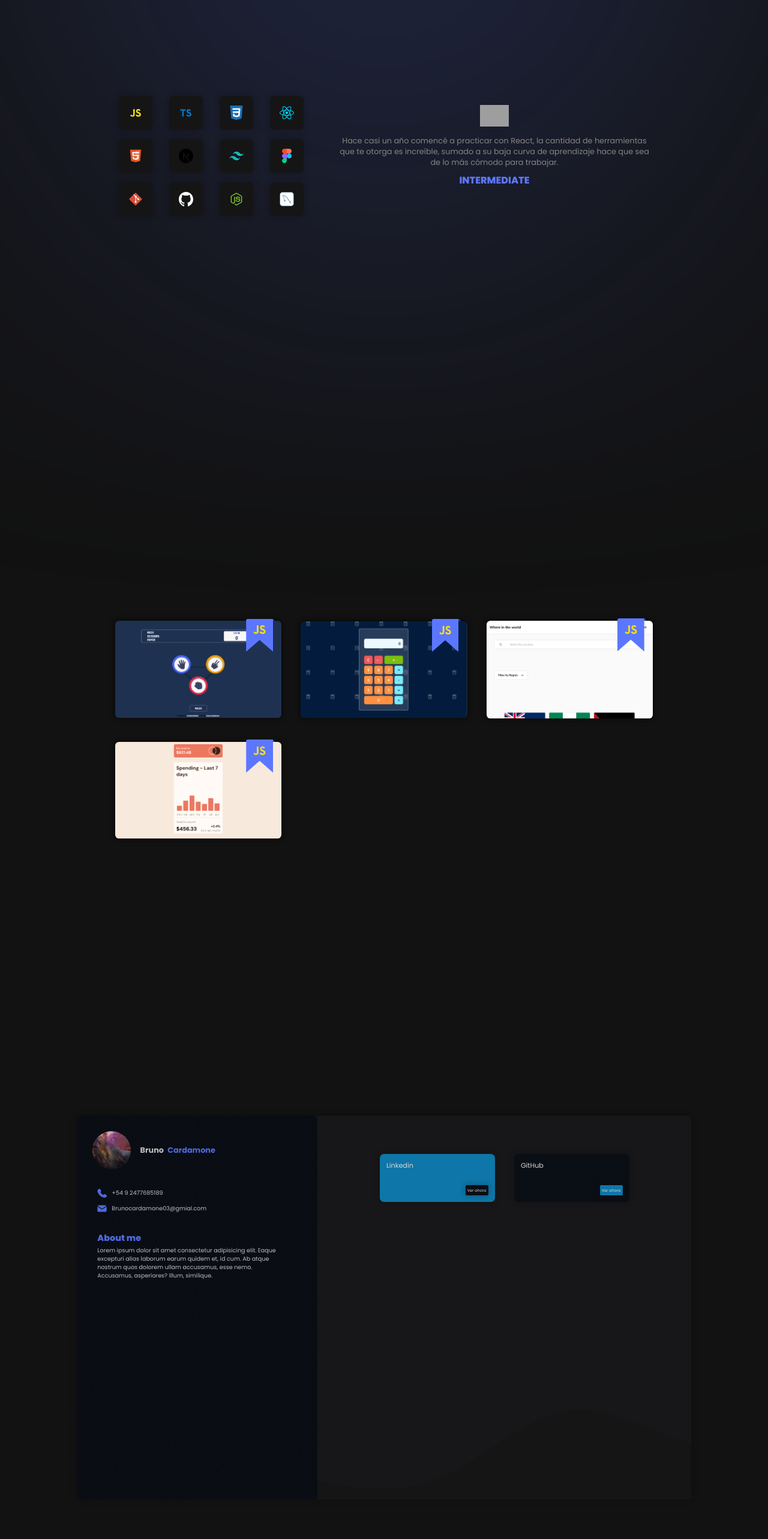
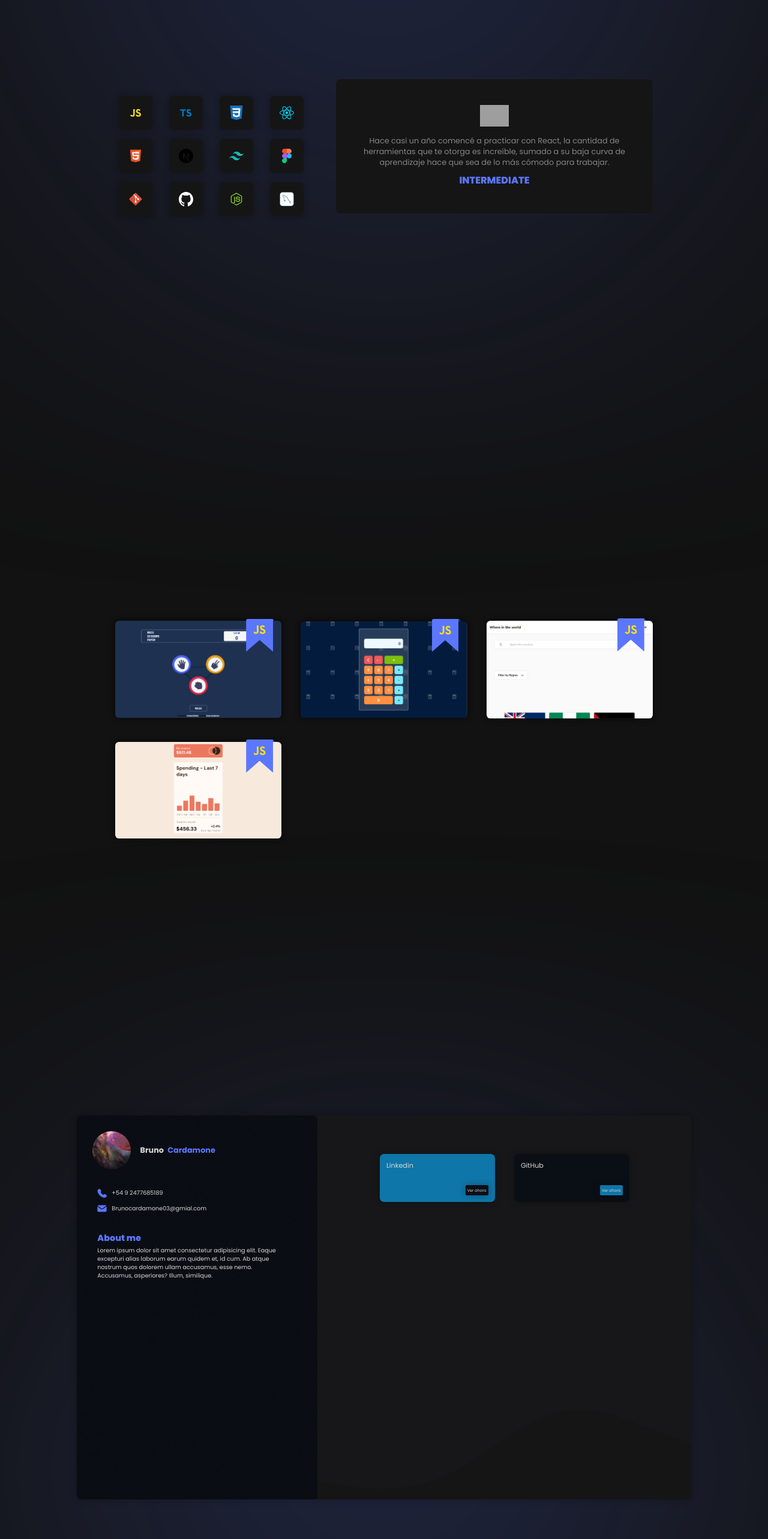
Before and after one commit to Brunocarda2005/Bruno, a React (Vite) app: page / in a window 1280 px wide. Shown: the part 940-3506 px from the top of the page at 60% size. Built offline with nearby package versions, Linux system fonts and the light colour scheme; grey boxes are pictures that could not be loaded.

Commit message:
feat: varias mejoras nuevas

```diff
--- a/package.json
+++ b/package.json
@@ -16,6 +16,7 @@
     "gh-pages": "^6.1.0",
     "react": "^18.2.0",
     "react-dom": "^18.2.0",
+    "react-icons": "^5.3.0",
     "wouter": "^2.12.1"
   },
   "devDependencies": {
--- a/src/components/contact/Contact.jsx
+++ b/src/components/contact/Contact.jsx
@@ -6,6 +6,9 @@ import HeaderContact from "./header/Header";
 export default function Contact() {
   return (
     <main className="app__contact" id="contact">
+      <div className="blob position-center">
+        <span className="blob-span"></span>
+      </div>
       <div className="app__contact__conten">
         <HeaderContact />
         <aside className="app__contact__conten__cards">
--- a/src/components/contact/contact.css
+++ b/src/components/contact/contact.css
@@ -35,8 +35,12 @@ h {
   background-color: #0a0e15;
   padding: 1.6rem;
   border-radius: var(--border-radius-med);
-  z-index: 8;
+  z-index: 5;
   position: relative;
+}
+
+.zindexHide {
+  z-index: 6;
 }
 
 .app__contact__conten__about::after {
@@ -177,6 +181,41 @@ h {
   }
 }
 
+.blob {
+  transform: translateX(-50%);
+  display: flex;
+  justify-content: center;
+  align-items: center;
+  z-index: -1;
+}
+
+.blob.position-center {
+  position: absolute;
+  bottom: 0%;
+  left: 50%;
+  transform: translateX(-50%);
+}
+
+.blob-span {
+  width: 40vw;
+  height: 100px;
+  background-color: var(--color-secundario);
+  filter: blur(300px);
+  border-radius: 50%;
+  box-shadow: 0 0 20px 10px var(--color-secundario),
+    0 0 30px 20px var(--color-secundario), 0 0 40px 30px var(--color-secundario),
+    0 0 50px 40px var(--color-secundario), 0 0 60px 50px var(--color-secundario),
+    0 0 70px 60px var(--color-secundario), 0 0 80px 70px var(--color-secundario),
+    0 0 90px 80px var(--color-secundario),
+    0 0 100px 90px var(--color-secundario);
+}
+
+@media (min-width: 700px) {
+  .blob-span {
+    filter: blur(350px);
+  }
+}
+
 @media (max-width: 500px) {
   .app__contact__conten__cards__content {
     flex-direction: column;
--- a/src/components/contact/header/Header.jsx
+++ b/src/components/contact/header/Header.jsx
@@ -5,7 +5,7 @@ import imgMail from "../../../static/svg/Mailsvg.svg";
 export default function HeaderContact() {
   return (
     <aside className="app__contact__conten__about">
-      <section className="app__contact__conten__about__profile">
+      <section className="app__contact__conten__about__profile zindexHide">
         <picture className="app__contact__conten__about__profile__img">
           <img
             className="app__contact__conten__about__profile__img"
@@ -18,7 +18,7 @@ export default function HeaderContact() {
           <span id="lastName">Cardamone</span>
         </div>
       </section>
-      <section className="app__contact__conten__about__contact">
+      <section className="app__contact__conten__about__contact zindexHide">
         <aside className="app__contact__conten__about__contact__info phone">
           <img src={imgPhone} alt="" />
           <span>+54 9 2477685189</span>
@@ -28,8 +28,10 @@ export default function HeaderContact() {
           <span>Brunocardamone03@gmial.com</span>
         </aside>
       </section>
-      <section className="app__contact__conten__about__aboutText">
-        <h5 className="app__contact__conten__about__aboutText__title">About me</h5>
+      <section className="app__contact__conten__about__aboutText zindexHide">
+        <h5 className="app__contact__conten__about__aboutText__title">
+          About me
+        </h5>
         <article className="app__contact__conten__about__aboutText__text">
           <p>
             Lorem ipsum dolor sit amet consectetur adipisicing elit. Eaque
--- /dev/null
+++ b/src/components/footer/Footer.css
@@ -0,0 +1,24 @@
+.footer {
+  margin-top: 30rem;
+  width: 100%;
+  position: relative;
+  display: flex;
+  flex-direction: column;
+  justify-content: end;
+}
+
+.footer-img {
+  width: 100%;
+}
+
+.footer-content {
+  background-color: var(--color-sexto);
+  transition: background 0.4s ease;
+  height: 3rem;
+  padding: 1rem 0;
+  display: flex;
+  flex-direction: column;
+  align-items: center;
+  position: relative;
+  color: var(--color-principal);
+}
--- a/src/components/footer/Footer.jsx
+++ b/src/components/footer/Footer.jsx
@@ -1,4 +1,5 @@
 import wave from "../../static/svg/wave.svg";
+import "./Footer.css";
 
 export default function Footer() {
   return (
--- a/src/components/portafolio/Main.css
+++ b/src/components/portafolio/Main.css
@@ -14,9 +14,6 @@
 }
 
 .blob {
-  position: absolute;
-  bottom: -15%;
-  left: 50%;
   transform: translateX(-50%);
   display: flex;
   justify-content: center;
@@ -24,6 +21,11 @@
   z-index: -1;
 }
 
+.blob.position-top {
+  position: absolute;
+  bottom: -15%;
+  left: 50%;
+}
 
 .blob-span {
   width: 40vw;
@@ -32,15 +34,11 @@
   filter: blur(300px);
   border-radius: 50%;
   box-shadow: 0 0 20px 10px var(--color-secundario),
-              0 0 30px 20px var(--color-secundario),
-              0 0 40px 30px var(--color-secundario),
-              0 0 50px 40px var(--color-secundario),
-              0 0 60px 50px var(--color-secundario),
-              0 0 70px 60px var(--color-secundario),
-              0 0 80px 70px var(--color-secundario),
-              0 0 90px 80px var(--color-secundario),
-              0 0 100px 90px var(--color-secundario)
-  ;
+    0 0 30px 20px var(--color-secundario), 0 0 40px 30px var(--color-secundario),
+    0 0 50px 40px var(--color-secundario), 0 0 60px 50px var(--color-secundario),
+    0 0 70px 60px var(--color-secundario), 0 0 80px 70px var(--color-secundario),
+    0 0 90px 80px var(--color-secundario),
+    0 0 100px 90px var(--color-secundario);
 }
 
 @media (min-width: 700px) {
--- a/src/components/portafolio/Main.jsx
+++ b/src/components/portafolio/Main.jsx
@@ -11,7 +11,7 @@ export default function Main() {
   return (
     <>
       <Header />
-      <div className="blob">
+      <div className="blob position-top">
         <span className="blob-span"></span>
       </div>
       <Start />
--- a/src/components/skills/Skills.css
+++ b/src/components/skills/Skills.css
@@ -15,9 +15,16 @@
 }
 
 .title-skills {
-  width: 100%;
+  width: 90%;
+  height: 14em;
   display: flex;
+  align-items: center;
   justify-content: center;
+  background-color: var(--color-sexto);
+  padding: 1rem;
+  margin-bottom: 2rem;
+  border-radius: var(--border-radius-med);
+  outline: 1px solid #ffffff04;
 }
 
 .title-skills-content {
@@ -26,7 +33,6 @@
   flex-direction: column;
   justify-content: center;
   align-items: center;
-  margin-bottom: 2rem;
 }
 
 .title-skills-content-img {
@@ -53,6 +59,10 @@
     gap: 3rem;
   }
 
+  .title-skills {
+    width: 60%;
+  }
+
   .title-skills-content {
     width: 100%;
     height: 100%;
--- a/src/static/css/app.css
+++ b/src/static/css/app.css
@@ -78,31 +78,3 @@ body.days .works-card_content-text p {
     width: 40vw;
   }
 }
-
-
-/* ============================= footer ================================ */
-
-.footer {
-  margin-top: 30rem;
-  width: 100%;
-  position: relative;
-  display: flex;
-  flex-direction: column;
-  justify-content: end;
-}
-
-.footer-img {
-  width: 100%;
-}
-
-.footer-content {
-  background-color: var(--color-sexto);
-  transition: background 0.4s ease;
-  height: 3rem;
-  padding: 1rem 0;
-  display: flex;
-  flex-direction: column;
-  align-items: center;
-  position: relative;
-  color: var(--color-principal);
-}
```
Also changed, not shown: 1 other file (tests, documents, lock files or other folders).
